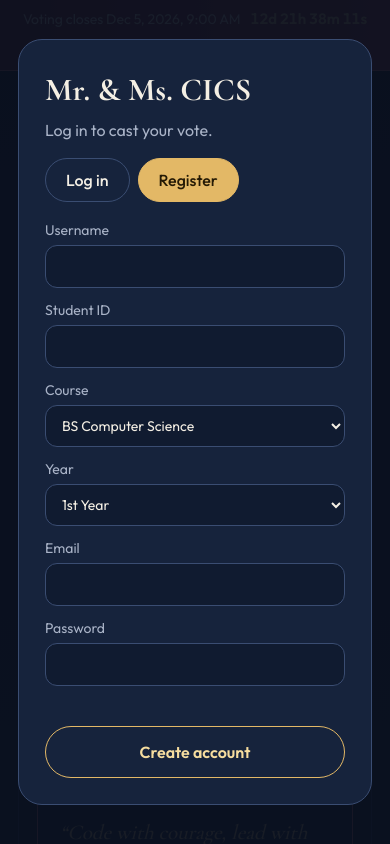
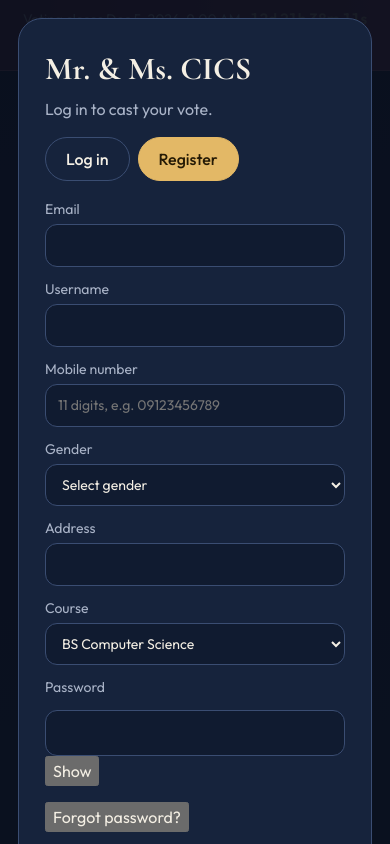
Before and after one commit to andrewmagtubo57-bit/mr.-ms, a plain HTML site: page index.html in a window 390 px wide. Both pictures are taken after a click on the button "Register". Shown: the top 844 px of the page. Drawn offline with nearby package versions, Linux system fonts and the light colour scheme; no server answers.

Commit message:
Enhance auth form with new fields and update profile
Updated the authentication form to include additional fields for mobile number, gender, and address. Removed the student ID field and adjusted the profile display accordingly.

```diff
--- a/index.html
+++ b/index.html
@@ -20,16 +20,40 @@
    <button type="button" class="tab" data-m="login" aria-selected="true">Log in</button>
    <button type="button" class="tab" data-m="register" aria-selected="false">Register</button>
   </div>
-  <form id="authForm">
+  <form id="authForm" novalidate>
+   <label>Email<input id="f-email" type="email" autocomplete="email"></label>
+
    <div id="regFields" hidden>
     <label>Username<input id="f-user" maxlength="30" autocomplete="username"></label>
-    <label>Student ID<input id="f-sid" maxlength="20"></label>
+    <label>Mobile number<input id="f-mobile" inputmode="numeric" maxlength="11" placeholder="11 digits, e.g. 09123456789" autocomplete="tel"></label>
+    <label>Gender<select id="f-gender"><option value="">Select gender</option><option>Male</option><option>Female</option><option>Other</option></select></label>
+    <label>Address<input id="f-address" maxlength="150" autocomplete="street-address"></label>
     <label>Course<select id="f-course"><option>BS Computer Science</option><option>BS Information Technology</option><option>BS Information Systems</option></select></label>
-    <label>Year<select id="f-year"><option>1st Year</option><option>2nd Year</option><option>3rd Year</option><option>4th Year</option></select></label>
    </div>
-   <label>Email<input id="f-email" type="email" autocomplete="email" required></label>
-   <label>Password<input id="f-pass" type="password" minlength="6" autocomplete="current-password" required></label>
+
+   <div class="fld">
+    <label for="f-pass">Password</label>
+    <div class="pw"><input id="f-pass" type="password" autocomplete="current-password"><button type="button" class="eye" data-eye="f-pass" aria-label="Show password" aria-pressed="false">Show</button></div>
+   </div>
+
+   <div id="regPass" hidden>
+    <div class="fld">
+     <label for="f-pass2">Confirm password</label>
+     <div class="pw"><input id="f-pass2" type="password" autocomplete="new-password"><button type="button" class="eye" data-eye="f-pass2" aria-label="Show password" aria-pressed="false">Show</button></div>
+    </div>
+    <ul class="rules" id="pwRules" aria-label="Password requirements">
+     <li data-r="len">At least 8 characters</li>
+     <li data-r="upper">One uppercase letter</li>
+     <li data-r="lower">One lowercase letter</li>
+     <li data-r="num">One number</li>
+     <li data-r="special">One special character</li>
+     <li data-r="match">Passwords match</li>
+    </ul>
+   </div>
+
+   <p class="forgot" id="forgotRow"><button type="button" class="link" id="forgotBtn">Forgot password?</button></p>
    <p class="err" id="authErr" role="alert"></p>
+   <p class="ok" id="authOk" role="status"></p>
    <button class="vote" id="authBtn" type="submit">Log in</button>
   </form>
  </div>
@@ -49,7 +73,7 @@
   <button class="av" id="avb" aria-label="Open profile" aria-expanded="false">A</button>
   <div class="pop" id="pop" hidden>
    <h3 id="pf-name"></h3><small>My profile</small>
-   <dl><dt>Username</dt><dd id="pf-user"></dd><dt>Email</dt><dd id="pf-email"></dd><dt>Student ID</dt><dd id="pf-sid"></dd><dt>Course</dt><dd id="pf-course"></dd><dt>Year</dt><dd id="pf-year"></dd></dl>
+   <dl><dt>Username</dt><dd id="pf-user"></dd><dt>Email</dt><dd id="pf-email"></dd><dt>Mobile</dt><dd id="pf-mobile"></dd><dt>Gender</dt><dd id="pf-gender"></dd><dt>Address</dt><dd id="pf-address"></dd><dt>Course</dt><dd id="pf-course"></dd></dl>
    <button class="out" id="out">Log out</button>
   </div>
  </header>
```
